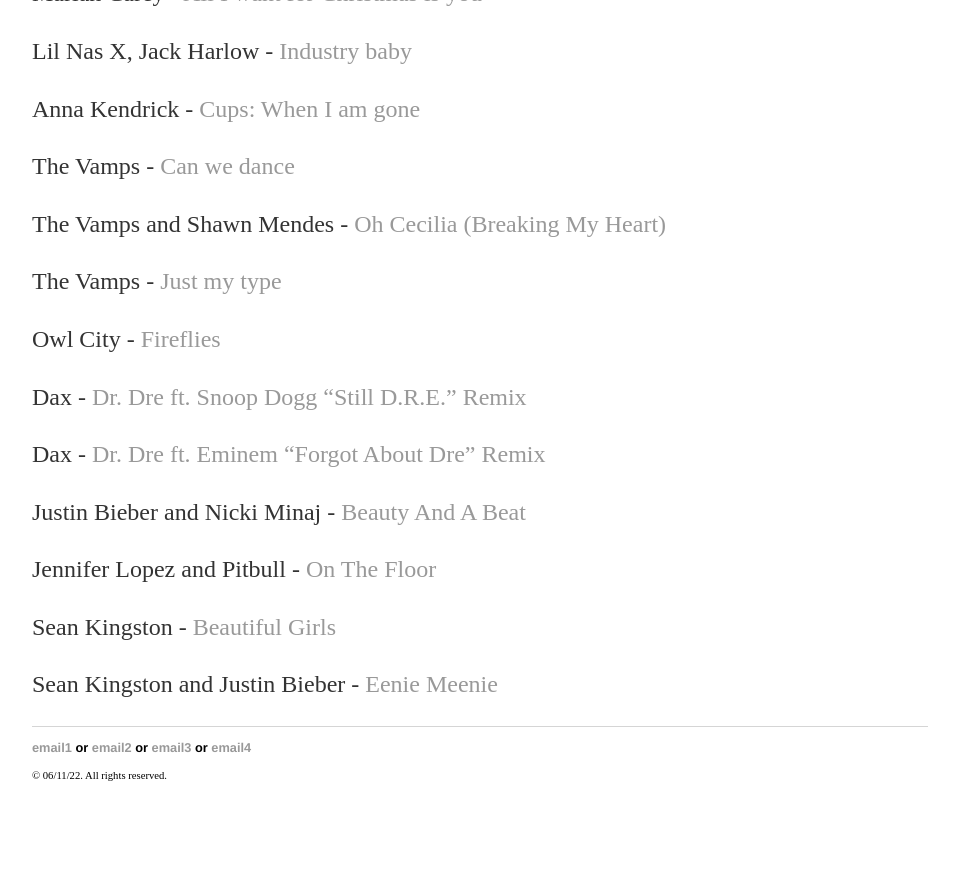
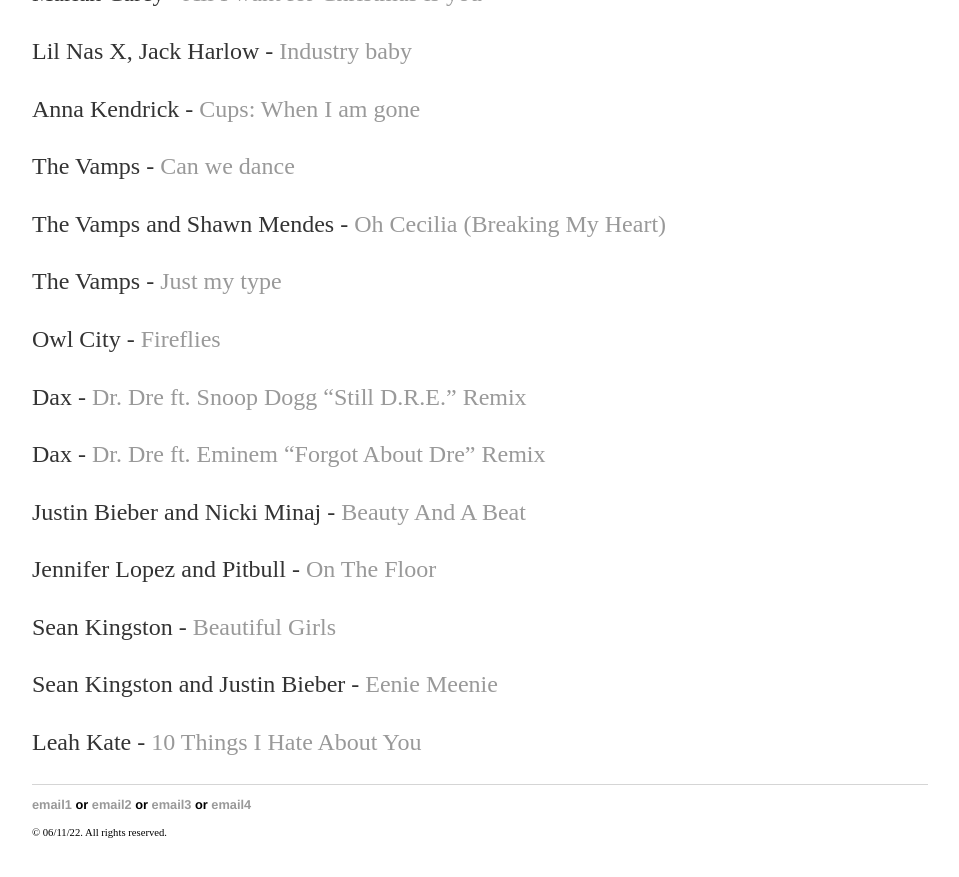
Before and after one commit to yjkweon24/yjkweon24.github.io, a Jekyll site: the page built from _posts/2018-10-23-songs-that-i-love.md, in a window 1280 px wide and 900 px high, scrolled down 19775 px. Shown: the top 877 px of the window, without its empty margins (160-1119 px from the left). Built offline with Jekyll 4.4.1, drawn with Linux system fonts in a browser that asks for light colours; before the commit the page ends 20618 px from its top, so only the background shows below that.

Commit message:
Update 2018-10-23-songs-that-i-love.md

```diff
--- a/_posts/2018-10-23-songs-that-i-love.md
+++ b/_posts/2018-10-23-songs-that-i-love.md
@@ -704,3 +704,5 @@
 Sean Kingston - [Beautiful Girls](https://youtu.be/S9J3K9UFm7E)
 
 Sean Kingston and Justin Bieber - [Eenie Meenie](https://www.youtube.com/watch?v=prmmCg5bKxA)
+
+Leah Kate - [10 Things I Hate About You](https://www.youtube.com/watch?v=-2cAyPpQRps&ab_channel=LeahKate)
```
